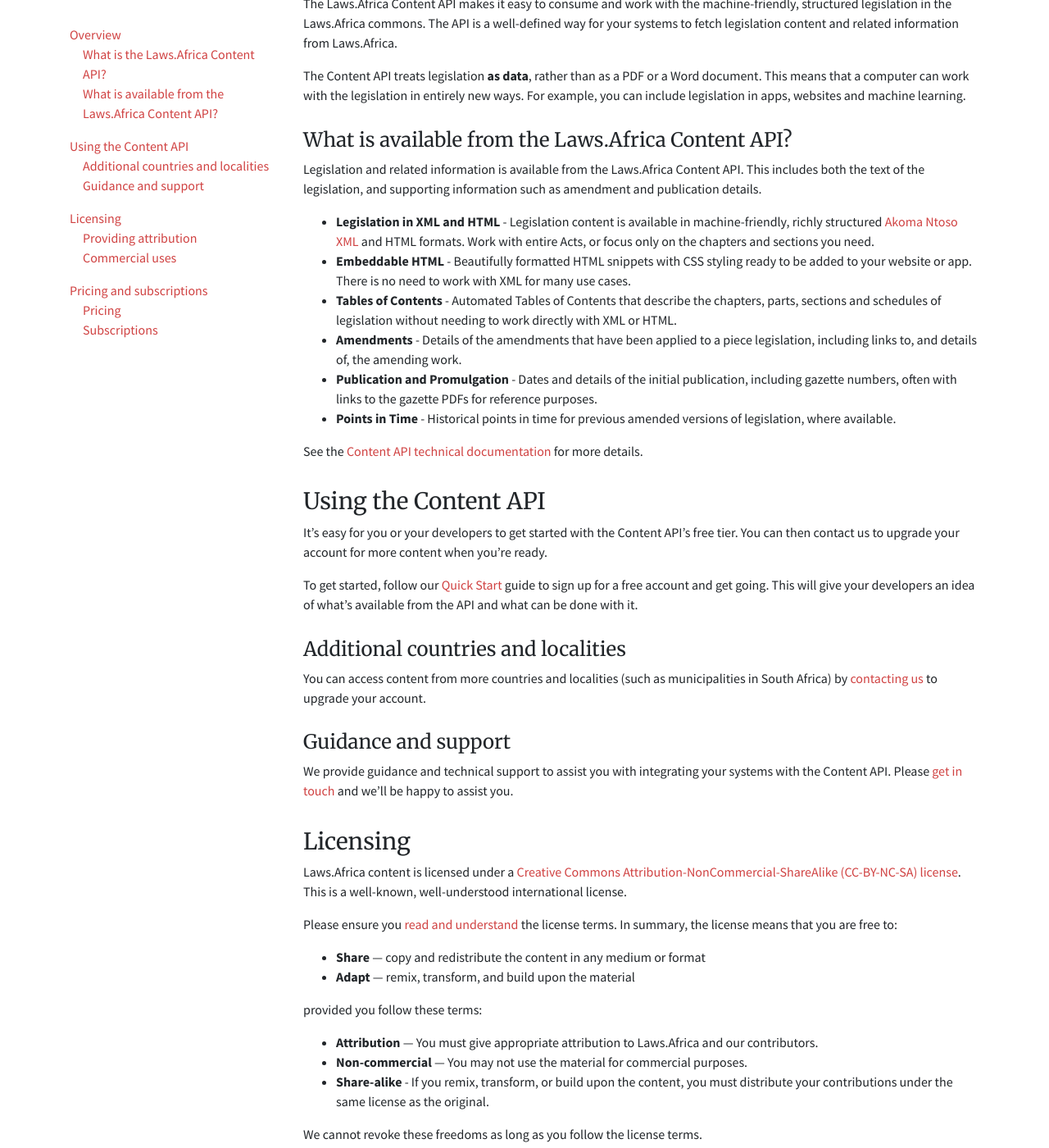
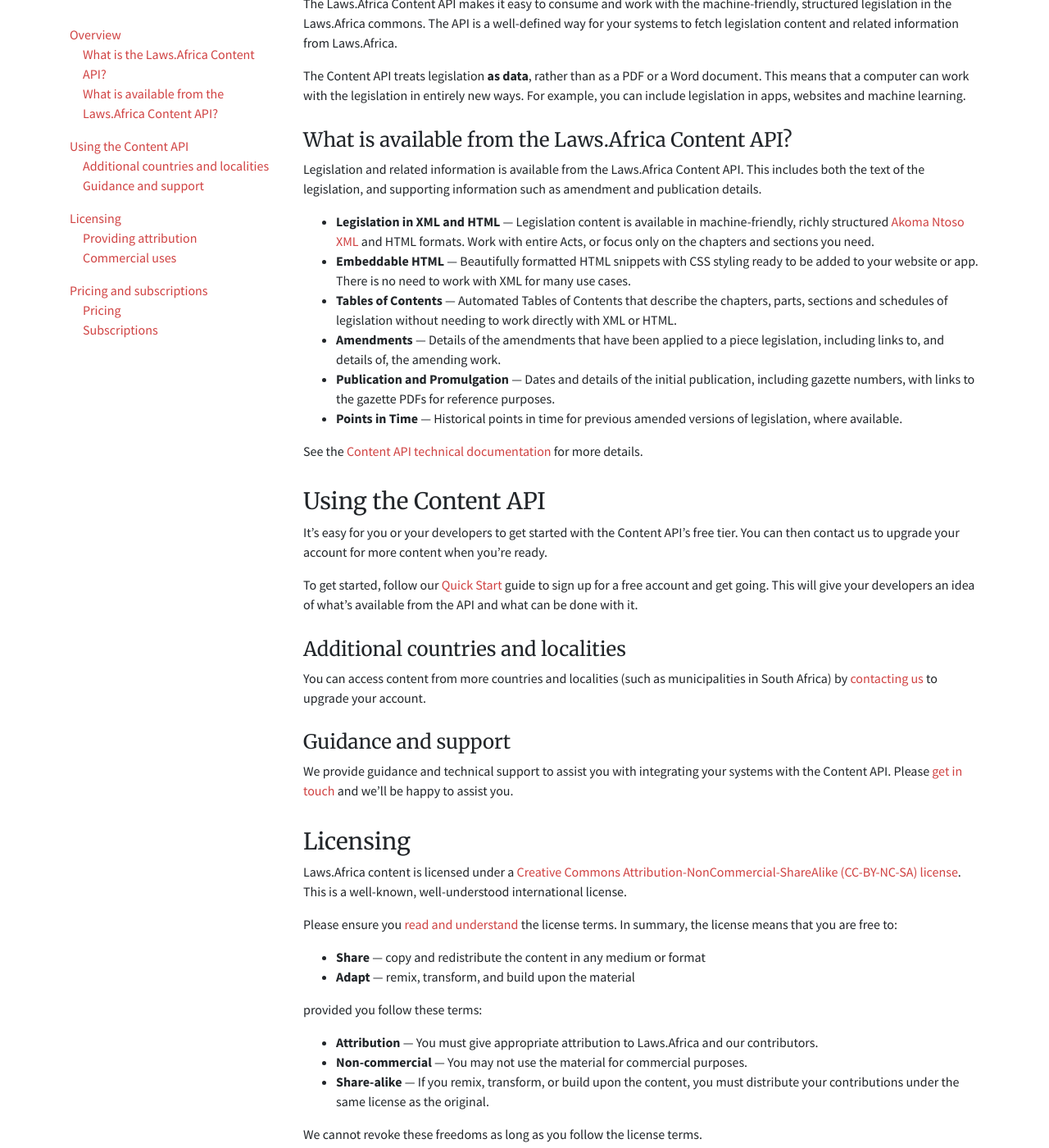
Before and after one commit to laws-africa/laws-africa.github.io, a Jekyll site: the page built from api/detail.md, in a window 1280 px wide and 1400 px high, scrolled down 585 px. Shown: the whole window at 82% size. Built offline with Jekyll 4.4.1, drawn with Linux system fonts in a browser that asks for light colours; nearby versions of some CDN libraries.

Commit message:
Updated Detail

```diff
--- a/api/detail.md
+++ b/api/detail.md
@@ -17,12 +17,12 @@
 
 Legislation and related information is available from the Laws.Africa Content API. This includes both the text of the legislation, and supporting information such as amendment and publication details.
 
-* **Legislation in XML and HTML** - Legislation content is available in machine-friendly, richly structured [Akoma Ntoso XML](http://www.akomantoso.org/) and HTML formats. Work with entire Acts, or focus only on the chapters and sections you need.
-* **Embeddable HTML** - Beautifully formatted HTML snippets with CSS styling ready to be added to your website or app. There is no need to work with XML for many use cases.
-* **Tables of Contents** - Automated Tables of Contents that describe the chapters, parts, sections and schedules of legislation without needing to work directly with XML or HTML.
-* **Amendments** - Details of the amendments that have been applied to a piece legislation, including links to, and details of, the amending work.
-* **Publication and Promulgation** - Dates and details of the initial publication, including gazette numbers, often with links to the gazette PDFs for reference purposes.
-* **Points in Time** - Historical points in time for previous amended versions of legislation, where available.
+* **Legislation in XML and HTML** — Legislation content is available in machine-friendly, richly structured [Akoma Ntoso XML](http://www.akomantoso.org/) and HTML formats. Work with entire Acts, or focus only on the chapters and sections you need.
+* **Embeddable HTML** — Beautifully formatted HTML snippets with CSS styling ready to be added to your website or app. There is no need to work with XML for many use cases.
+* **Tables of Contents** — Automated Tables of Contents that describe the chapters, parts, sections and schedules of legislation without needing to work directly with XML or HTML.
+* **Amendments** — Details of the amendments that have been applied to a piece legislation, including links to, and details of, the amending work.
+* **Publication and Promulgation** — Dates and details of the initial publication, including gazette numbers, with links to the gazette PDFs for reference purposes.
+* **Points in Time** — Historical points in time for previous amended versions of legislation, where available.
 
 See the [Content API technical documentation](/api/docs) for more details.
 
@@ -53,7 +53,7 @@
 
 * **Attribution** — You must give appropriate attribution to Laws.Africa and our contributors.
 * **Non-commercial** — You may not use the material for commercial purposes.
-* **Share-alike** - If you remix, transform, or build upon the content, you must distribute your contributions under the same license as the original.
+* **Share-alike** — If you remix, transform, or build upon the content, you must distribute your contributions under the same license as the original.
 
 We cannot revoke these freedoms as long as you follow the license terms.
 
```
